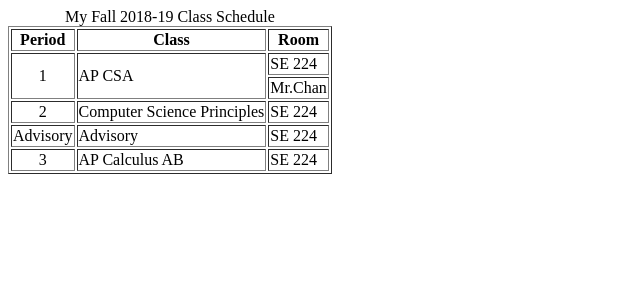
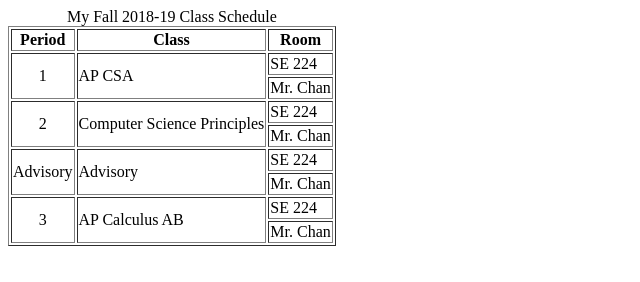
Before and after one commit to atchiray000/csptest1, a plain HTML site: page schedule.html in a window 1280 px wide. Shown: the whole page, without its empty margins (0-640 px from the left). Drawn offline with Linux system fonts and the light colour scheme.

Commit message:
Update schedule.html

```diff
--- a/schedule.html
+++ b/schedule.html
@@ -14,22 +14,31 @@
         <td>SE 224</td>
       </tr>
       <tr>
-        <td>Mr.Chan</td>
+        <td>Mr. Chan</td>
       </tr>
       <tr>
-        <td align="center">2</td>
-        <td>Computer Science Principles</td>
+        <td align="center" rowspan=2>2</td>
+        <td rowspan=2>Computer Science Principles</td>
         <td>SE 224</td>
       </tr>
       <tr>
-        <td align="center">Advisory</td>
-        <td>Advisory</td>
+        <td>Mr. Chan</td>
+      </tr>
+      <tr>
+        <td align="center" rowspan=2>Advisory</td>
+        <td rowspan=2>Advisory</td>
         <td>SE 224</td>
       </tr>
       <tr>
-        <td align="center">3</td>
-        <td>AP Calculus AB</td>
+        <td>Mr. Chan</td>
+      </tr>
+      <tr>
+        <td align="center" rowspan=2>3</td>
+        <td rowspan=2>AP Calculus AB</td>
         <td>SE 224</td>
+      </tr>
+      <tr>
+        <td>Mr. Chan</td>
       </tr>
     </table>
   </body>
```
